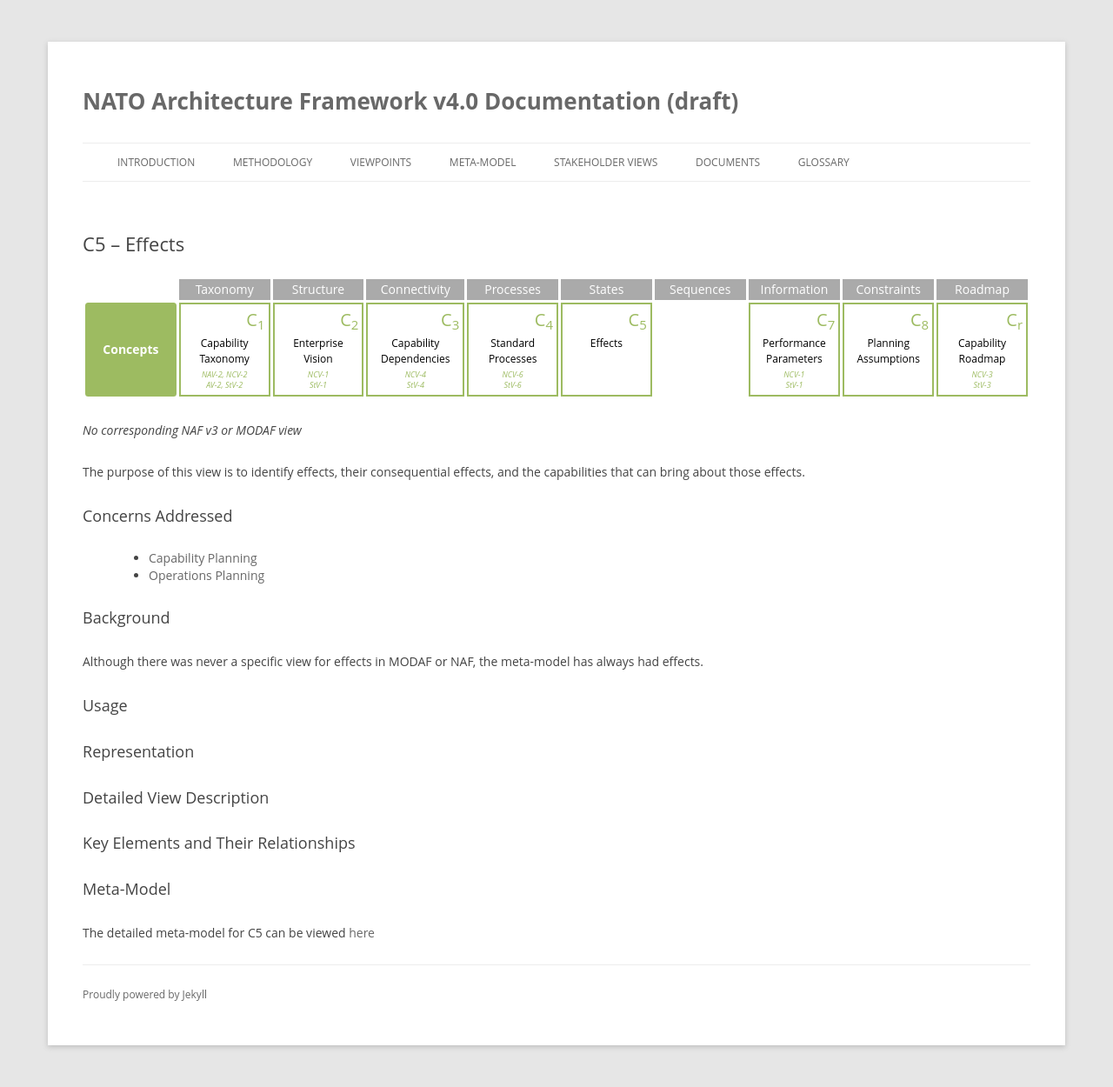
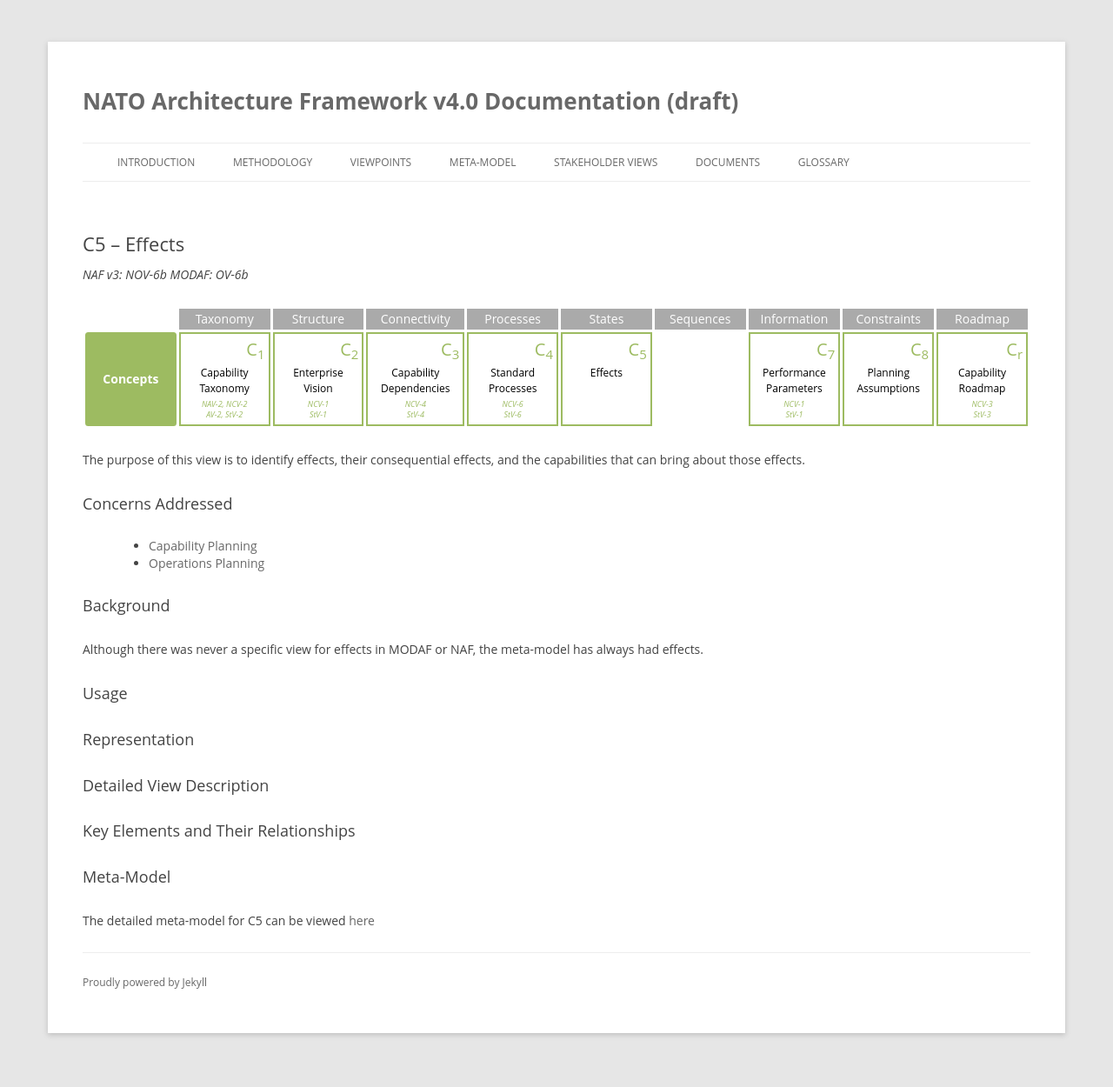
Before and after one commit to nafdocs/nafdocs.github.io, a Jekyll site: the page built from viewpoints/c5.md, in a window 1280 px wide. Shown: the whole page at 87% size. Built offline with Jekyll 4.4.1, drawn with Linux system fonts in a browser that asks for light colours; nearby versions of some CDN libraries.

Commit message:
Add legacy viewpoints to C5

```diff
--- a/viewpoints/c5.md
+++ b/viewpoints/c5.md
@@ -3,10 +3,9 @@
 layout: page
 id: c5
 viewpoint: capability
+legacy: "NAF v3: NOV-6b MODAF: OV-6b"
 ---
 
-
-*No corresponding NAF v3 or MODAF view*
 
 
 The purpose of this view is to identify effects, their consequential
--- a/viewpoints/index.html
+++ b/viewpoints/index.html
@@ -81,7 +81,8 @@
       <td>
         <a href="c5">C<sub>5</sub>
       <div class="mk__viewTitle">Effects</div>
-      <div class="mk__legacyCodes modaf"></div>
+      <div class="mk__legacyCodes naf3">NOV-6b</div>
+      <div class="mk__legacyCodes modaf">OV-6b</div>
     </a>
       </td>
       <td class="notmodelkind"></td>
```
